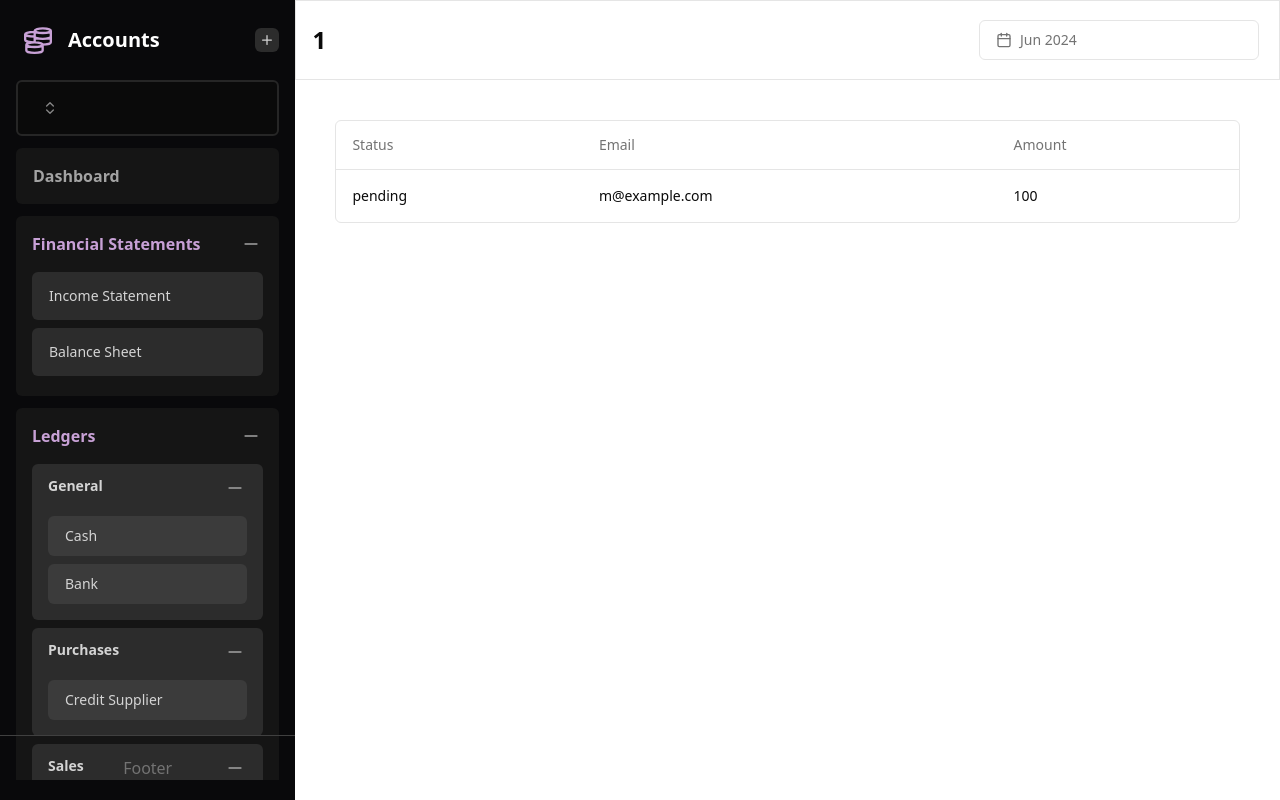
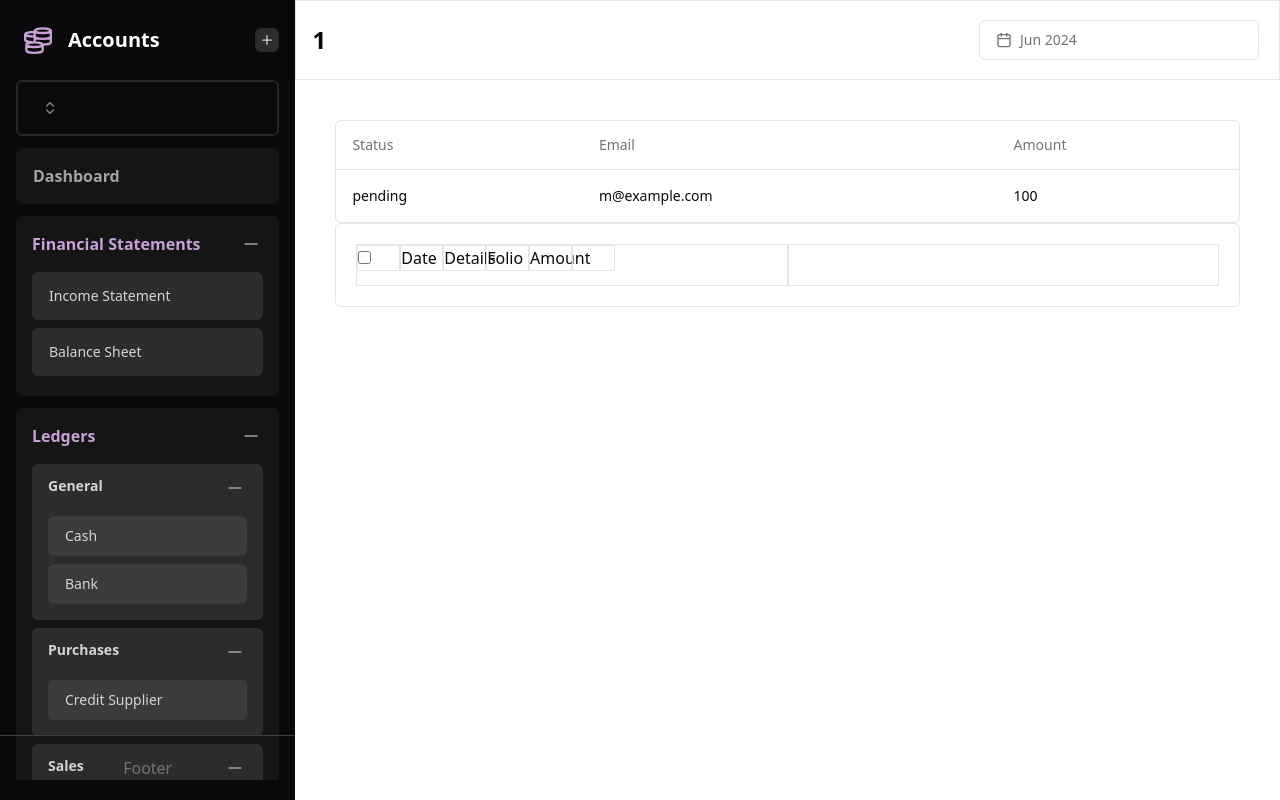
Before and after one commit to rikashi-shifu/accounts, a Next.js app: page /project/1/account/1 in a window 1280 px wide. Built offline with nearby package versions, Linux system fonts and the light colour scheme.

Commit message:
To: Added account's table

```diff
--- a/src/app/project/[project]/account/[account]/page.tsx
+++ b/src/app/project/[project]/account/[account]/page.tsx
@@ -21,6 +21,27 @@ const Account = async () => {
   return (
     <div className="p-10">
       <DataTable columns={columns} data={data} />
+      <div className="border p-5 rounded-md flex">
+        {/* left */}
+        <div className="w-1/2 border">
+          {/* header */}
+          <div className="w-full flex">
+            <div className="w-[10%] border">
+              <input type="checkbox" />
+            </div>
+            <div className="w-[10%] border">Date</div>
+            <div className="w-[10%] border">Details</div>
+            <div className="w-[10%] border">Folio</div>
+            <div className="w-[10%] border">Amount</div>
+            <div className="w-[10%] border"></div>
+          </div>
+        </div>
+        {/* right */}
+        <div className="w-1/2 p-5 border">
+          {/* header */}
+          <div></div>
+        </div>
+      </div>
     </div>
   );
 };
```
